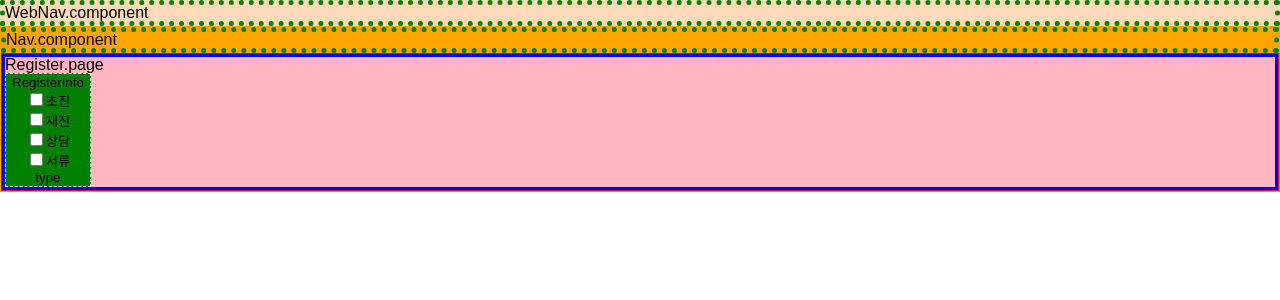
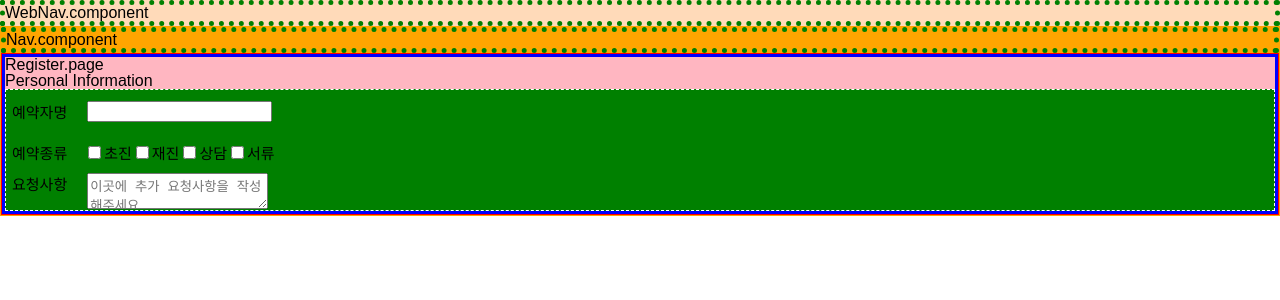
Before and after one commit to socow/lab-reservation-system, a React (Create React App) app: page /reserve in a window 1280 px wide. Shown: the top 300 px of the page. Built offline with nearby package versions, Linux system fonts and the light colour scheme.

Commit message:
Add: 예약자명, 요청사항 textarea UI 구현 완료

```diff
--- a/src/components/RegisterInfo.component.js
+++ b/src/components/RegisterInfo.component.js
@@ -11,9 +11,17 @@ export function RegisterInfo() {
   };
 
   return (
+    <>
+      <p>Personal Information</p>
       <Container>
-      <p>RegisterInfo</p>
         <Name>
+          <p>예약자명</p>
+          <input type="box" />
+        </Name>
+        <Name />
+        <Type>
+          <p>예약종류</p>
+          <div className="input">
             <input
               type="checkbox"
               name="test"
@@ -21,7 +29,6 @@ export function RegisterInfo() {
               onChange={e => checkOnlyOne(e.target)}
             />
             초진
-        <br />
             <input
               type="checkbox"
               name="test"
@@ -29,7 +36,6 @@ export function RegisterInfo() {
               onChange={e => checkOnlyOne(e.target)}
             />
             재진
-        <br />
             <input
               type="checkbox"
               name="test"
@@ -37,7 +43,6 @@ export function RegisterInfo() {
               onChange={e => checkOnlyOne(e.target)}
             />
             상담
-        <br />
             <input
               type="checkbox"
               name="test"
@@ -45,17 +50,54 @@ export function RegisterInfo() {
               onChange={e => checkOnlyOne(e.target)}
             />
             서류
-      </Name>
-      <Type>type</Type>
+          </div>
+        </Type>
+        <Request>
+          <p>요청사항</p>
+          <textarea placeholder="이곳에 추가 요청사항을 작성해주세요. " />
+        </Request>
       </Container>
+    </>
   );
 }
 
 const Container = styled.button`
   border: 1px dashed white;
   background-color: green;
+  width: 100%;
+  p {
+  }
 `;
 
-const Name = styled.div``;
+const Name = styled.div`
+  display: flex;
+  margin-top: 10px;
+  /* text-align: center; */
+  p {
+    font-size: 15px;
+  }
+  input {
+    margin-left: 20px;
+  }
+`;
 
-const Type = styled.div``;
+const Type = styled.div`
+  display: flex;
+  margin-top: 10px;
+  p {
+    font-size: 15px;
+  }
+  .input {
+    margin-left: 17px;
+    font-size: 15px;
+  }
+`;
+
+const Request = styled.div`
+  display: flex;
+  margin-top: 10px;
+  font-size: 15px;
+  textarea {
+    margin-left: 20px;
+  }
+`;
```
Lines whose indentation alone changed are shown as unchanged.
